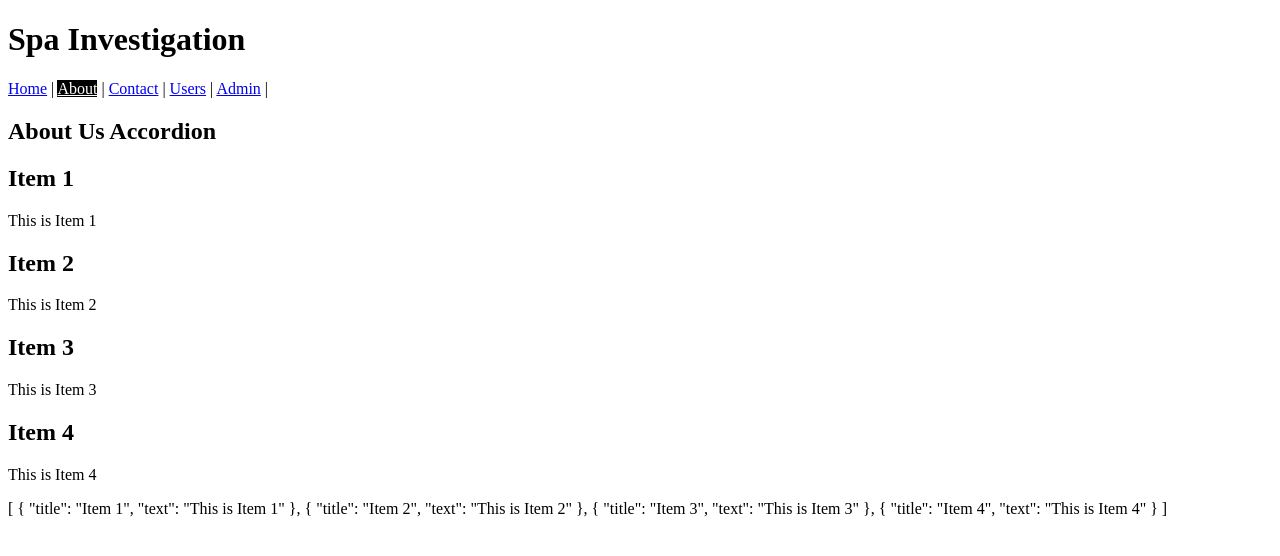
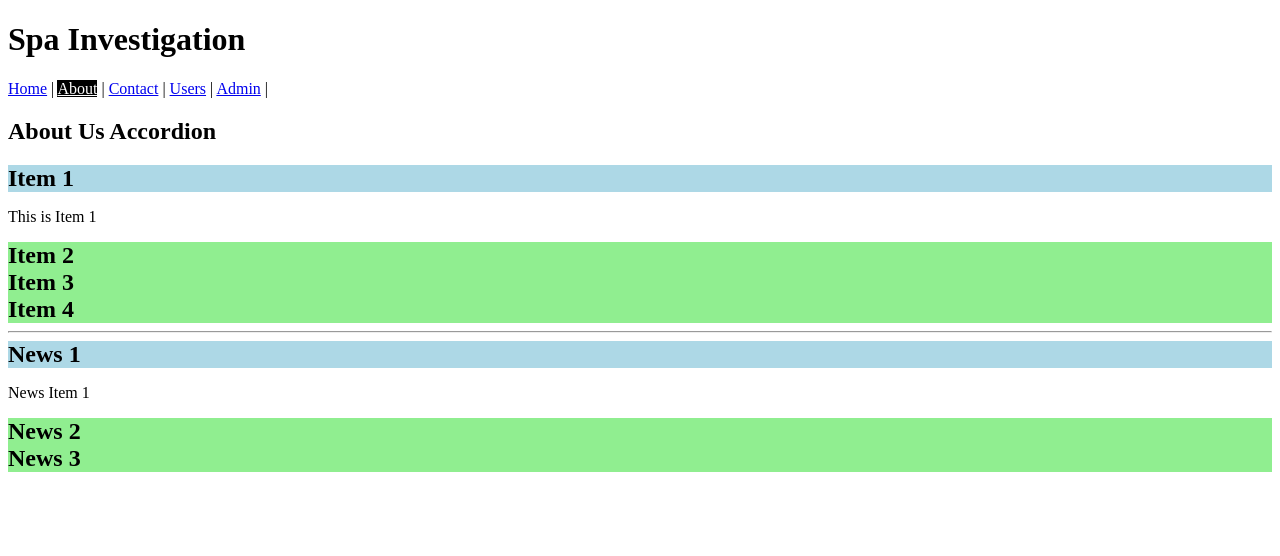
Before and after one commit to aidankilleen/AngularJuly2026, an Angular app in the folder spa-investigation/: page /about in a window 1280 px wide. Shown: the top 556 px of the page. Built offline with nearby package versions, Linux system fonts and the light colour scheme.

Commit message:
first accordion completed

```diff
--- a/spa-investigation/src/app/about-page/about-page.ts
+++ b/spa-investigation/src/app/about-page/about-page.ts
@@ -10,6 +10,9 @@ import { Accordion } from "../accordion/accordion";
 
     <app-accordion
      [items]="accordionItems"/>
+     <hr>
+    <app-accordion
+     [items]="newsItems"/>
   `,
   styleUrl: './about-page.css',
 })
@@ -22,5 +25,11 @@ export class AboutPage {
     {title: "Item 4", text:"This is Item 4"},
   ]
 
+  newsItems:AccordionItem[] = [
+    {title:"News 1", text:"News Item 1"},
+    {title:"News 2", text:"News Item 2"},
+    {title:"News 3", text:"News Item 3"},
+  ]
+
 
 }
--- /dev/null
+++ b/spa-investigation/src/app/accordion-panel/accordion-panel.css
@@ -0,0 +1,4 @@
+h2 {
+  background-color: lightgreen;
+  margin: 0;
+}
--- /dev/null
+++ b/spa-investigation/src/app/accordion-panel/accordion-panel.html
@@ -0,0 +1 @@
+<p>accordion-panel works!</p>
--- /dev/null
+++ b/spa-investigation/src/app/accordion-panel/accordion-panel.ts
@@ -0,0 +1,34 @@
+import { Component, input, output, signal } from '@angular/core';
+import { AccordionItem } from '../accordion-item';
+
+@Component({
+  selector: 'app-accordion-panel',
+  imports: [],
+  template: `
+    <div
+    (click)="onClick()">
+        <h2
+          [style.backgroundColor]="expanded() ? 'lightblue' : 'lightgreen'"
+        >
+        {{item().title}}
+        </h2>
+        @if (expanded()) {
+          <p>{{item().text}}</p>
+        }
+      </div>
+  `,
+  styleUrl: './accordion-panel.css',
+})
+export class AccordionPanel {
+
+  item = input.required<AccordionItem>();
+  //expanded = signal<boolean>(false);
+  expanded = input<boolean>();
+  toggle = output<void>();
+
+  onClick() {
+    // you can't modify a input directly
+    //this.expanded.update(current=>!current)
+    this.toggle.emit();
+  }
+}
--- a/spa-investigation/src/app/accordion/accordion.ts
+++ b/spa-investigation/src/app/accordion/accordion.ts
@@ -1,19 +1,20 @@
-import { Component, input } from '@angular/core';
+import { Component, input, signal } from '@angular/core';
 import { AccordionItem } from '../accordion-item';
 import { JsonPipe } from '@angular/common';
+import { AccordionPanel } from "../accordion-panel/accordion-panel";
 @Component({
   selector: 'app-accordion',
-  imports: [JsonPipe],
+  imports: [JsonPipe, AccordionPanel],
   template: `
   <div>
-    @for(item of items(); track item) {
-      <div>
-        <h2>{{item.title}}</h2>
-        <p>{{item.text}}</p>
-      </div>
+    @for(item of items(); track item;let i = $index) {
+
+      <app-accordion-panel
+        [item]="item"
+        [expanded]="i == expandedIndex()"
+        (toggle)="onToggle(i)"/>
     }
   </div>
-{{ items() | json }}
 
   `,
   styleUrl: './accordion.css',
@@ -21,4 +22,15 @@ import { JsonPipe } from '@angular/common';
 export class Accordion {
 
   items=input.required<AccordionItem[]>();
+  expandedIndex = signal(0);
+
+  onToggle(index:number) {
+    //alert(`panel ${index} tried to expand`);
+    //this.expandedIndex.set(index);
+
+    // if the pandel is already expanded then set expandedIndex = -1
+    // i.e. close all panels
+    this.expandedIndex.update(
+      current=>index != current ? index : -1);
+  }
 }
```
Also changed, not shown: 1 other file (tests, documents, lock files or other folders).
